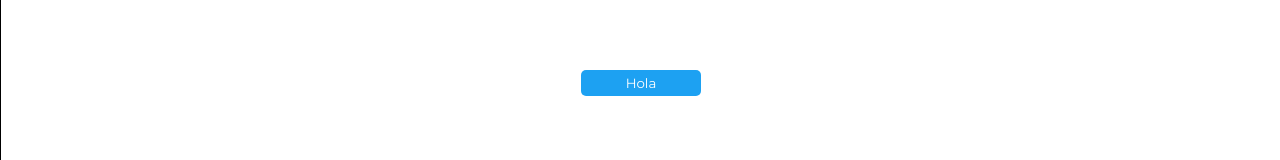
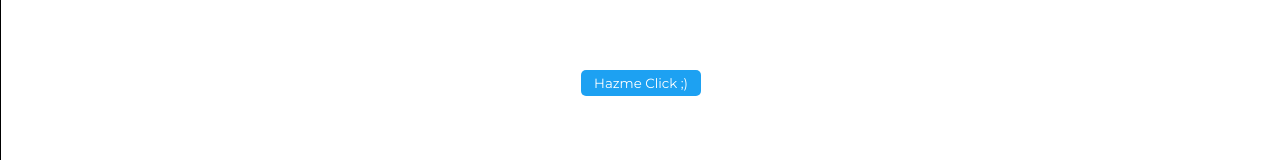
Before and after one commit to Agarvv/entra-x, a React (Vite) app in the folder birthday/: page / in a window 1280 px wide. Shown: the part 318-478 px from the top of the page. Built offline with nearby package versions, Linux system fonts and the light colour scheme.

Commit message:
a polish

```diff
--- a/birthday/src/components/home/show-button/show-button.tsx
+++ b/birthday/src/components/home/show-button/show-button.tsx
@@ -27,7 +27,7 @@ const ShowButton = () => {
     }
   }
 
-  return <button className={styles.button} onClick={surprise}>Hola</button>
+  return <button className={styles.button} onClick={surprise}>Hazme Click ;)</button>
 }
 
 export default ShowButton
```
